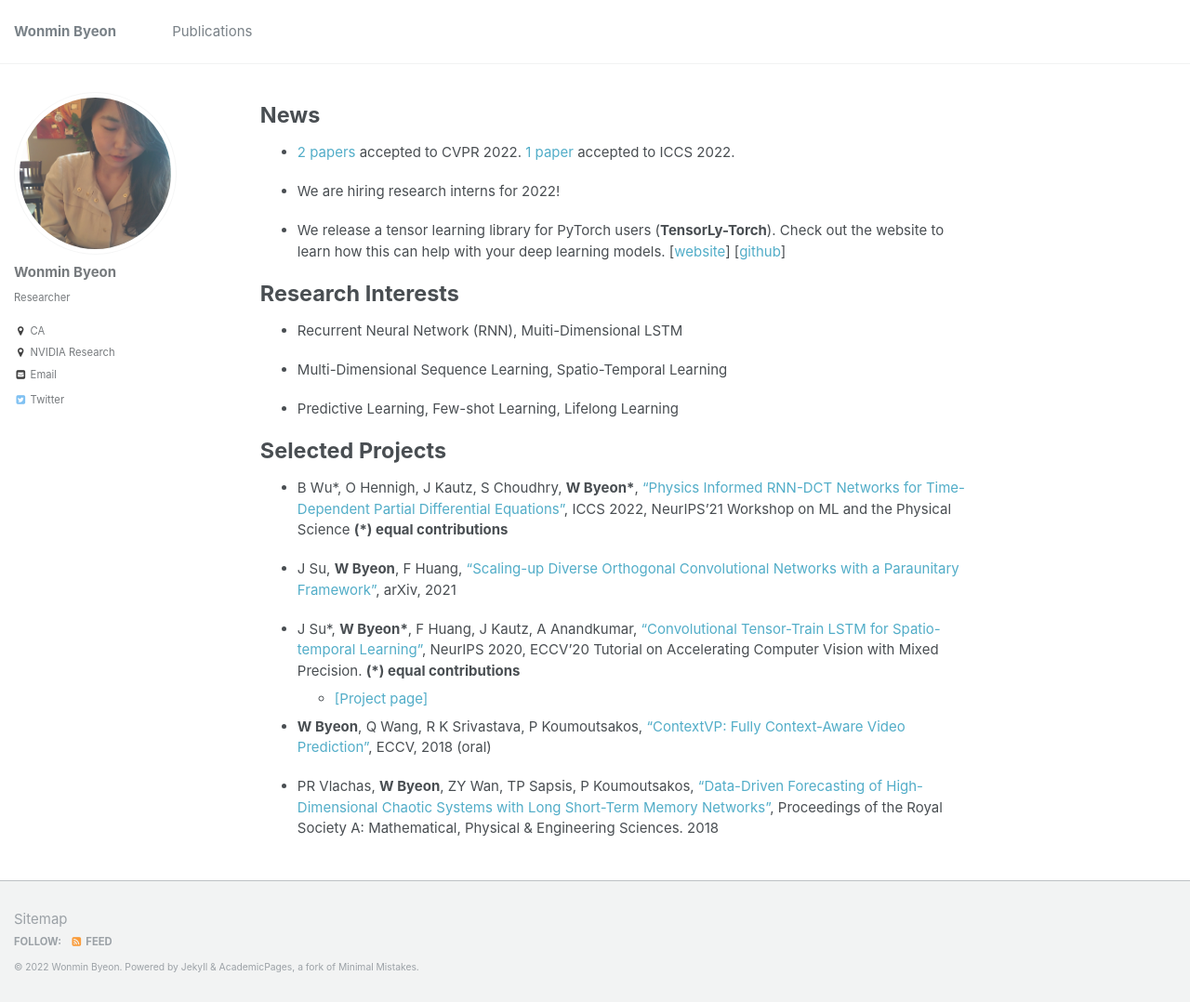
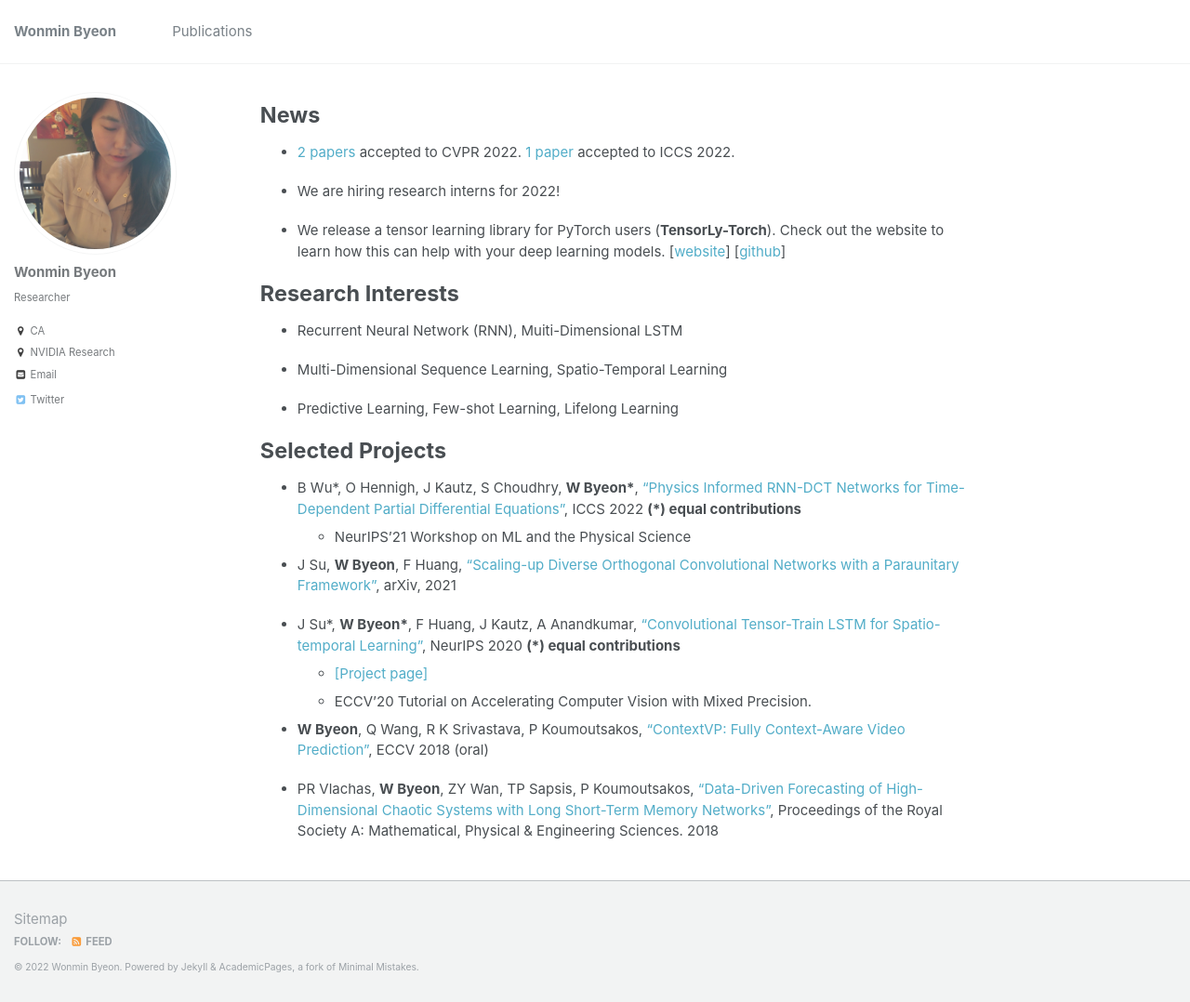
Before and after one commit to wonmin-byeon/wonmin-byeon.github.io, a Jekyll site: the page built from _pages/about.md, in a window 1280 px wide and 1078 px high. Shown: the whole window at 93% size. Built offline with Jekyll 4.4.1, drawn with Linux system fonts in a browser that asks for light colours.

Commit message:
add iccs paper

```diff
--- a/_pages/about.md
+++ b/_pages/about.md
@@ -26,13 +26,15 @@ Research Interests
 
 Selected Projects
 ======
-* B Wu*, O Hennigh, J Kautz, S Choudhry, <b>W Byeon*</b>, ["Physics Informed RNN-DCT Networks for Time-Dependent Partial Differential Equations"](https://wonmin-byeon.github.io/publication/2022-rnndct), ICCS 2022, NeurIPS'21 Workshop on ML and the Physical Science <b> (*) equal contributions </b>
+* B Wu*, O Hennigh, J Kautz, S Choudhry, <b>W Byeon*</b>, ["Physics Informed RNN-DCT Networks for Time-Dependent Partial Differential Equations"](https://wonmin-byeon.github.io/publication/2022-rnndct), ICCS 2022 <b> (*) equal contributions </b>
+    - NeurIPS'21 Workshop on ML and the Physical Science
 
 * J Su, <b>W Byeon</b>, F Huang, ["Scaling-up Diverse Orthogonal Convolutional Networks with a Paraunitary Framework"](https://wonmin-byeon.github.io/publication/2021-orthoNN), arXiv, 2021
 
-* J Su*, <b>W Byeon*</b>, F Huang, J Kautz, A Anandkumar, ["Convolutional Tensor-Train LSTM for Spatio-temporal Learning"](https://wonmin-byeon.github.io/publication/2020-convttlstm), NeurIPS 2020, ECCV'20 Tutorial on Accelerating Computer Vision with Mixed Precision. <b> (*) equal contributions </b>
+* J Su*, <b>W Byeon*</b>, F Huang, J Kautz, A Anandkumar, ["Convolutional Tensor-Train LSTM for Spatio-temporal Learning"](https://wonmin-byeon.github.io/publication/2020-convttlstm), NeurIPS 2020 <b> (*) equal contributions </b>
     - [[Project page]](https://sites.google.com/nvidia.com/conv-tt-lstm)
+    - ECCV'20 Tutorial on Accelerating Computer Vision with Mixed Precision.
 
-* <b>W Byeon</b>, Q Wang, R K Srivastava, P Koumoutsakos, ["ContextVP: Fully Context-Aware Video Prediction"](https://wonmin-byeon.github.io/publication/2018-contextvp), ECCV, 2018 (oral)
+* <b>W Byeon</b>, Q Wang, R K Srivastava, P Koumoutsakos, ["ContextVP: Fully Context-Aware Video Prediction"](https://wonmin-byeon.github.io/publication/2018-contextvp), ECCV 2018 (oral)
 
 * PR Vlachas, <b>W Byeon</b>, ZY Wan, TP Sapsis, P Koumoutsakos, ["Data-Driven Forecasting of High-Dimensional Chaotic Systems with Long Short-Term Memory Networks"](https://wonmin-byeon.github.io/publication/2018-05-01-chaotic-lstm), Proceedings of the Royal Society A: Mathematical, Physical & Engineering Sciences. 2018
```
